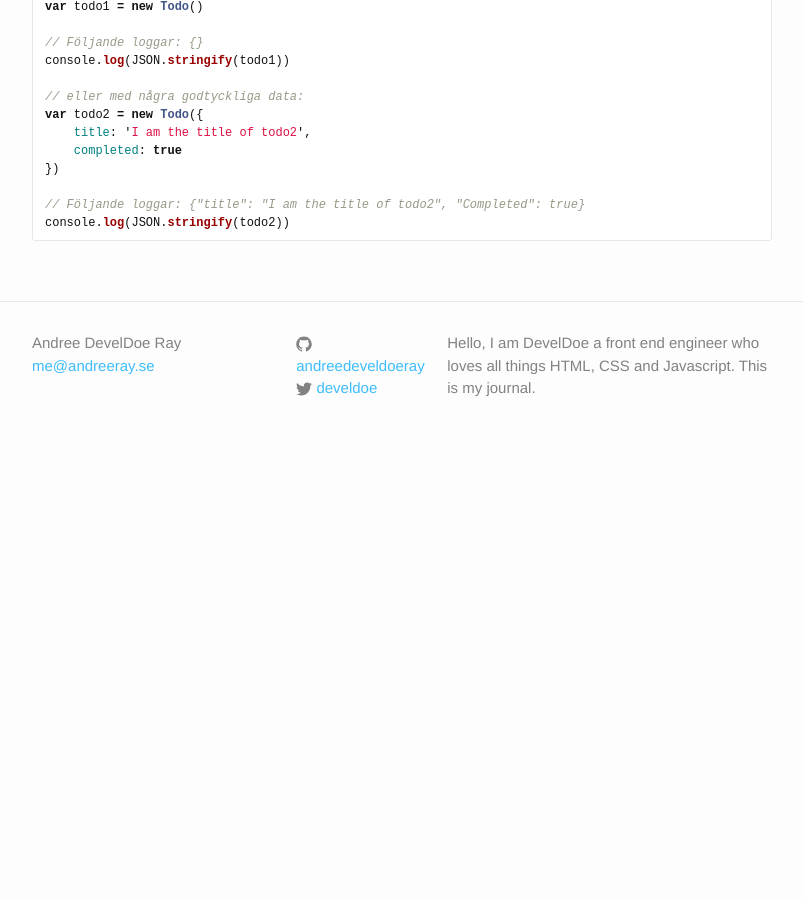
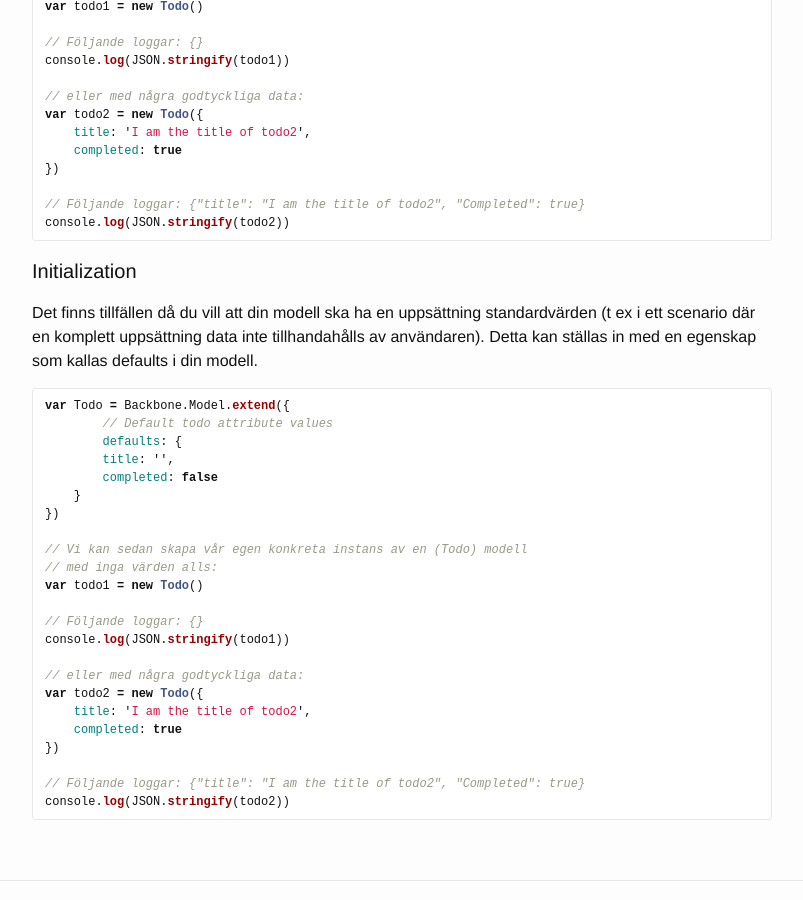
Before and after one commit to develdoe/develdoe.github.io, a Jekyll site: the page built from _posts/2017-10-30-backbonejs-basics.md, in a window 1280 px wide and 900 px high, scrolled down 1687 px. Shown: the whole window, without its empty margins (238-1041 px from the left). Built offline with Jekyll 4.4.1, drawn with Linux system fonts in a browser that asks for light colours; before the commit the page ends 2147 px from its top, so only the background shows below that.

Commit message:
Update 2017-10-30-backbonejs-basics.md

````diff
--- a/_posts/2017-10-30-backbonejs-basics.md
+++ b/_posts/2017-10-30-backbonejs-basics.md
@@ -60,3 +60,33 @@ var todo2 = new Todo({
 // Följande loggar: {"title": "I am the title of todo2", "Completed": true}
 console.log(JSON.stringify(todo2))
 ```
+
+#### Initialization
+
+Det finns tillfällen då du vill att din modell ska ha en uppsättning standardvärden (t ex i ett scenario där en komplett uppsättning data inte tillhandahålls av användaren). Detta kan ställas in med en egenskap som kallas defaults i din modell.
+
+```js
+var Todo = Backbone.Model.extend({
+	// Default todo attribute values
+	defaults: {
+    	title: '',
+      	completed: false
+    }
+})
+
+// Vi kan sedan skapa vår egen konkreta instans av en (Todo) modell
+// med inga värden alls:
+var todo1 = new Todo()
+
+// Följande loggar: {}
+console.log(JSON.stringify(todo1))
+
+// eller med några godtyckliga data:
+var todo2 = new Todo({
+    title: 'I am the title of todo2',
+    completed: true
+})
+
+// Följande loggar: {"title": "I am the title of todo2", "Completed": true}
+console.log(JSON.stringify(todo2))
+```
````
